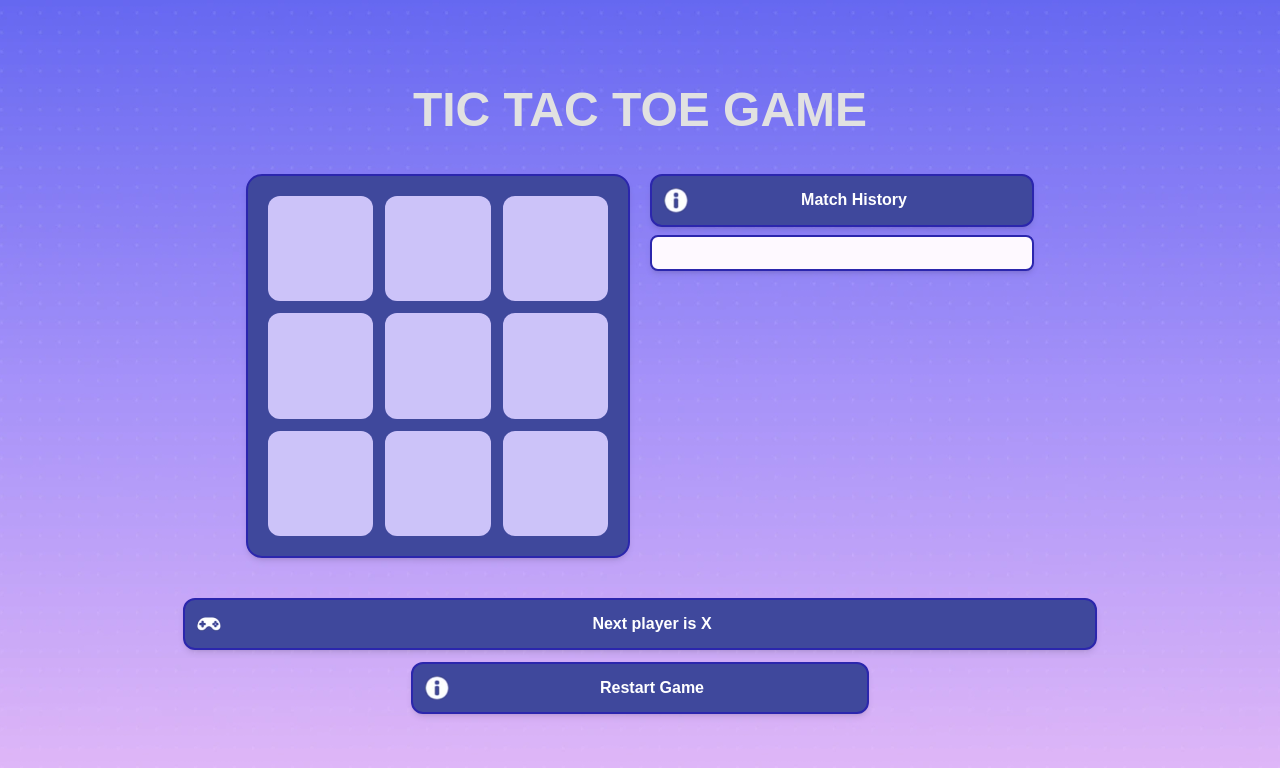
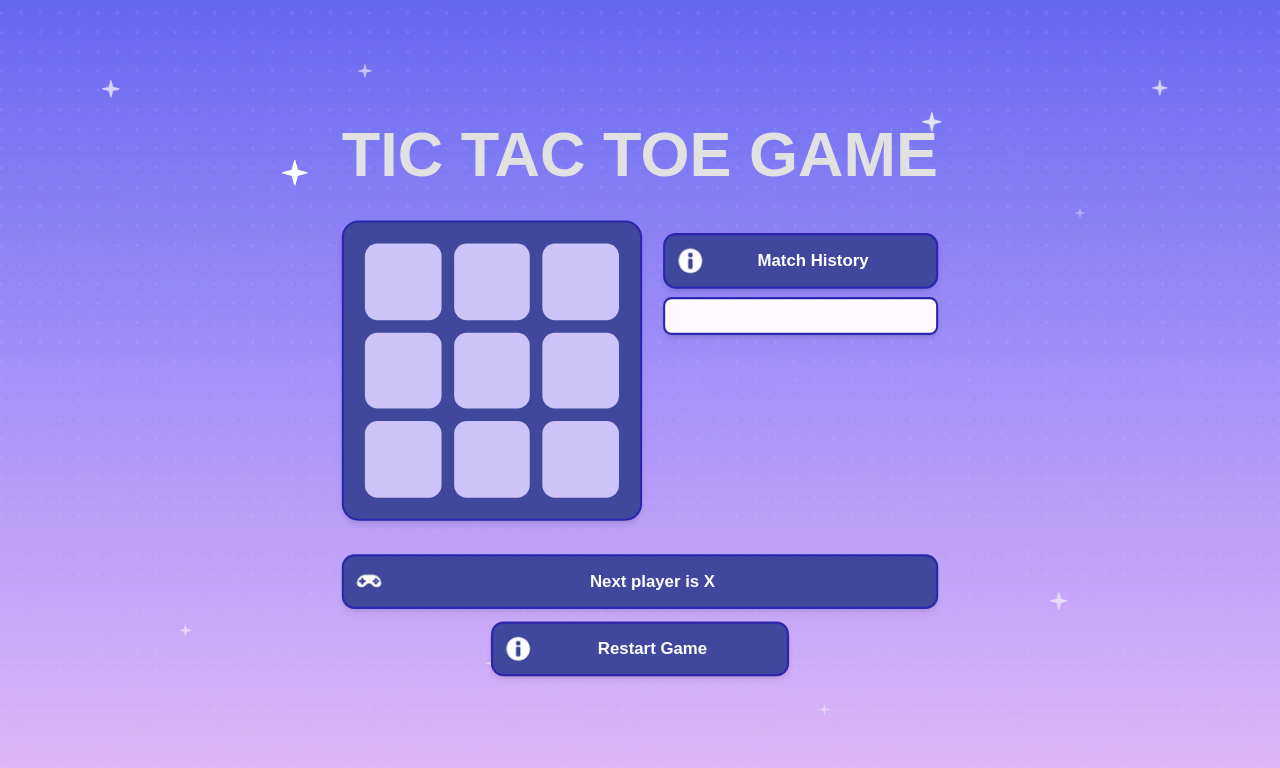
Before and after one commit to Framzy/React-Tic-Tac-Toe, a React (Vite) app: page / in a window 1280 px wide. Shown: the top 768 px of the page. Built offline with nearby package versions, Linux system fonts and the light colour scheme; the HTML template or start-up script is replaced by a standard one.

Commit message:
add stars background effect and enhance layout structure

```diff
--- a/src/app/Layout.jsx
+++ b/src/app/Layout.jsx
@@ -1,4 +1,5 @@
 import { useGameLogic } from "../hooks/useGameLogic";
+import { stars } from "../data/stars.data";
 import background from "../assets/background.webp";
 import Board from "../components/Board";
 import GameInfo from "../components/GameInfo";
@@ -6,6 +7,7 @@ import Status from "../components/Status";
 import ResetButtton from "../logic/components/ResetButton";
 import TopLayout from "../layouts/TopLayout";
 import BottomLayout from "../layouts/BottomLayout";
+import StarsBackground from "../components/background/StarsBackground";
 
 export default function Layout() {
   const { xIsNext, currentSquares, handlePlay, jumpTo, moves, resetGame } =
@@ -15,18 +17,29 @@ export default function Layout() {
     <main className="relative min-h-screen w-full flex justify-center items-center overflow-hidden">
       {/* Layer 1: Background Image */}
       <div
-        className="bg-layer absolute inset-0 -z-10 bg-center bg-cover bg-no-repeat"
+        className="bg-layer absolute inset-0 z-0 bg-center bg-cover bg-no-repeat"
         style={{
           backgroundImage: `url(${background})`,
         }}
       ></div>
 
       {/* Layer 2: Stars */}
-      <div className="stars-layer fixed inset-0 pointer-events-none -z-10"></div>
+      <div className="stars-layer fixed inset-0 pointer-events-none z-10">
+        <StarsBackground stars={stars} />
+      </div>
 
       {/* Layer 3: Content */}
-      <div className="content relative z-10 w-5/7 flex flex-col justify-center items-center gap-10 p-10 sm:p-0">
-        <h1 className="text-[#e1e1e1] text-center text-4xl sm:text-5xl font-bold">
+      <div className="content relative z-20 flex justify-center items-center">
+        <div
+          className="
+      flex flex-col
+      justify-center items-center
+      gap-8
+      origin-center
+      scale-90 md:scale-100 lg:scale-105
+    "
+        >
+          <h1 className="text-[#e1e1e1] text-center text-4xl sm:text-5xl md:text-6xl font-extrabold">
             TIC TAC TOE GAME
           </h1>
 
@@ -44,6 +57,7 @@ export default function Layout() {
             resetGame={resetGame}
           />
         </div>
+      </div>
     </main>
   );
 }
--- /dev/null
+++ b/src/components/background/StarsBackground.jsx
@@ -0,0 +1,25 @@
+import starImage from "../../assets/star-icon.webp";
+
+export default function StarsBackground({ stars }) {
+  return (
+    <>
+      {stars.map((star) => (
+        <img
+          key={star.id}
+          src={starImage}
+          alt="Star"
+          className="absolute pointer-events-none select-none"
+          draggable="false"
+          style={{
+            left: `${star.x}%`,
+            top: `${star.y}%`,
+            width: `${star.size}px`,
+            height: `${star.size}px`,
+            opacity: star.opacity,
+            animationDelay: `${star.delay}s`,
+          }}
+        />
+      ))}
+    </>
+  );
+}
--- /dev/null
+++ b/src/data/stars.data.js
@@ -0,0 +1,82 @@
+export const stars = [
+  {
+    id: 1,
+    x: 8,
+    y: 10,
+    size: 18,
+    opacity: 0.7,
+    delay: 0,
+  },
+  {
+    id: 2,
+    x: 22,
+    y: 20,
+    size: 26,
+    opacity: 1,
+    delay: 1,
+  },
+  {
+    id: 3,
+    x: 28,
+    y: 8,
+    size: 14,
+    opacity: 0.6,
+    delay: 2,
+  },
+  {
+    id: 4,
+    x: 72,
+    y: 14,
+    size: 20,
+    opacity: 0.8,
+    delay: 0.5,
+  },
+  {
+    id: 5,
+    x: 84,
+    y: 26,
+    size: 10,
+    opacity: 0.4,
+    delay: 1.5,
+  },
+  {
+    id: 6,
+    x: 90,
+    y: 10,
+    size: 16,
+    opacity: 0.7,
+    delay: 2.5,
+  },
+  {
+    id: 7,
+    x: 14,
+    y: 78,
+    size: 13,
+    opacity: 0.5,
+    delay: 1.2,
+  },
+  {
+    id: 8,
+    x: 82,
+    y: 74,
+    size: 18,
+    opacity: 0.6,
+    delay: 0.8,
+  },
+  {
+    id: 9,
+    x: 64,
+    y: 88,
+    size: 11,
+    opacity: 0.4,
+    delay: 1.8,
+  },
+  {
+    id: 10,
+    x: 38,
+    y: 82,
+    size: 15,
+    opacity: 0.6,
+    delay: 2.2,
+  },
+];
```
Also changed, not shown: src/assets/star-icon.webp (added). Lines whose indentation alone changed are shown as unchanged.
